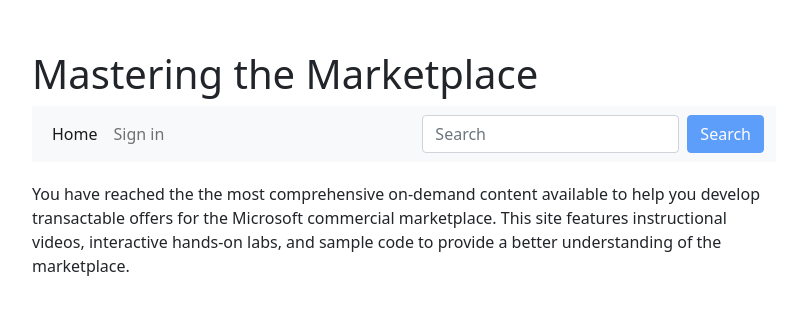
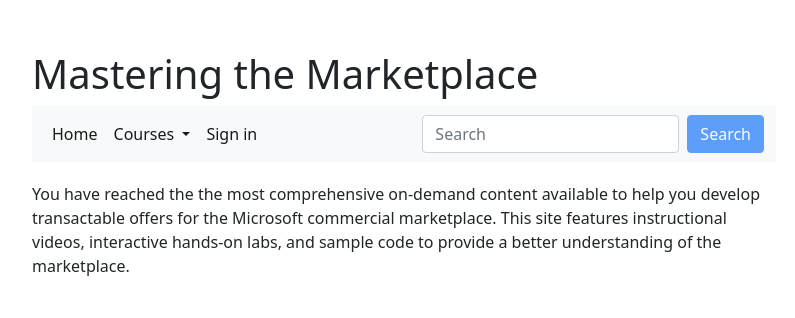
Before and after one commit to dstarr/mtm_site, a Flask app: page / in a window 1280 px wide. Shown: the top 318 px of the page, without its empty margins (236-1031 px from the left). Run offline with Flask 3, Linux system fonts and the light colour scheme; parts of the project's set-up code (start-up, migrations or seed data) failed here and were passed over; some libraries are stand-ins or nearby versions.

Commit message:
Add dropdown menu for courses in navigation

```diff
--- a/src/templates/nav.html
+++ b/src/templates/nav.html
@@ -10,9 +10,21 @@
             <a class="nav-link active" aria-current="page" href="{{ url_for('index') }}">Home</a>
           </li>
 
+          <li class="nav-item dropdown">
+            <a class="active nav-link dropdown-toggle" href="#" id="navbarDropdown" role="button" data-bs-toggle="dropdown" aria-expanded="false">
+              Courses
+            </a>
+            <ul class="dropdown-menu" aria-labelledby="navbarDropdown">
+              <li>One</a></li>
+              <li>Two</a></li>
+              <li>Three</a></li>
+              <li>Four</a></li>
+            </ul>
+          </li>
+
           {% if user %}
             <li class="nav-item dropdown">
-              <a class="nav-link dropdown-toggle" href="#" id="navbarDropdown" role="button" data-bs-toggle="dropdown" aria-expanded="false">
+              <a class="active nav-link dropdown-toggle" href="#" id="navbarDropdown" role="button" data-bs-toggle="dropdown" aria-expanded="false">
                 {{ user["name"] }}
               </a>
               <ul class="dropdown-menu" aria-labelledby="navbarDropdown">
@@ -21,7 +33,7 @@
             </li>
           {% else %}
             <li class="nav-item">
-              <a class="nav-link" href="{{ url_for('auth.login') }}">Sign in</a>
+              <a class=" active nav-link" href="{{ url_for('auth.login') }}">Sign in</a>
             </li>
           {% endif %}
         </ul>
```
